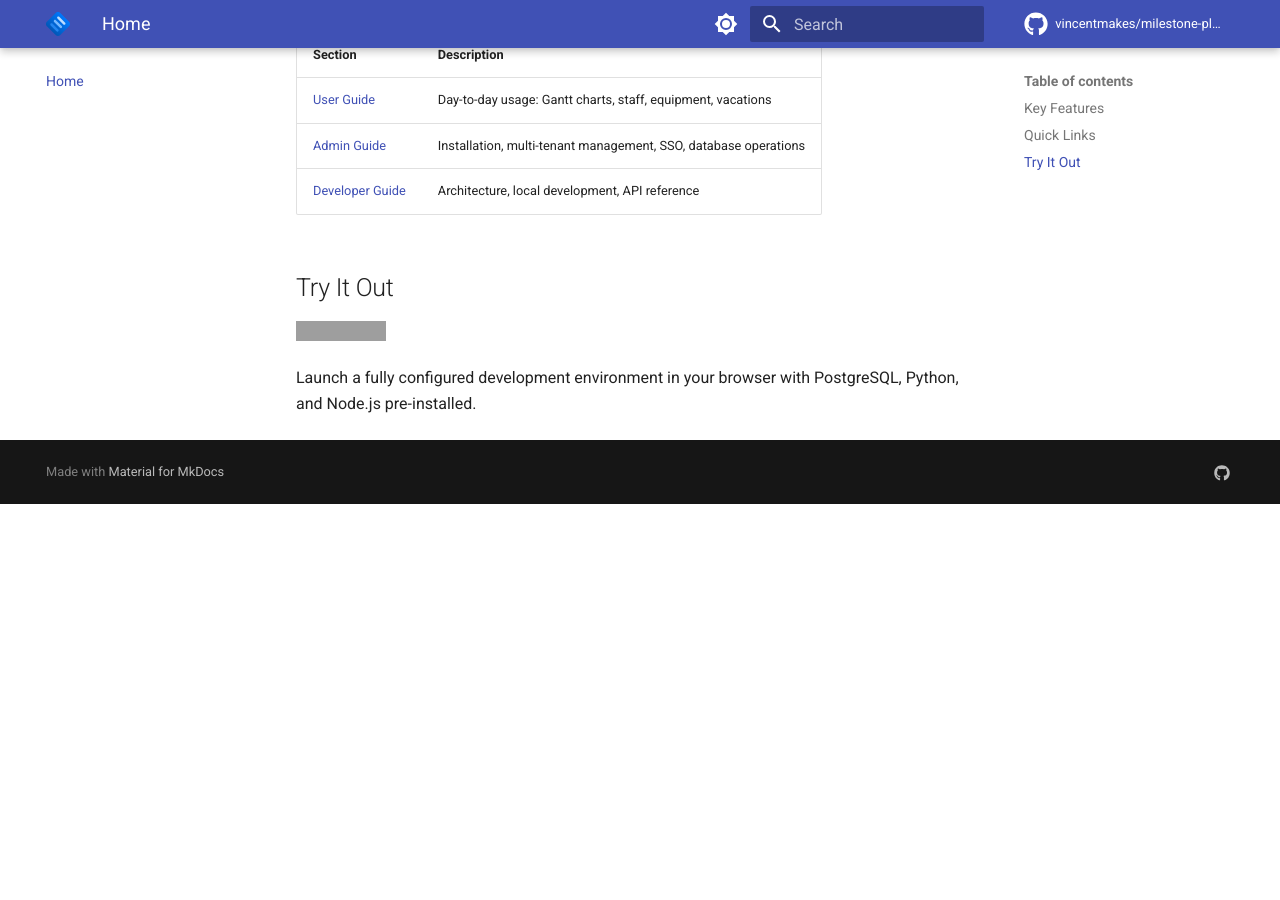
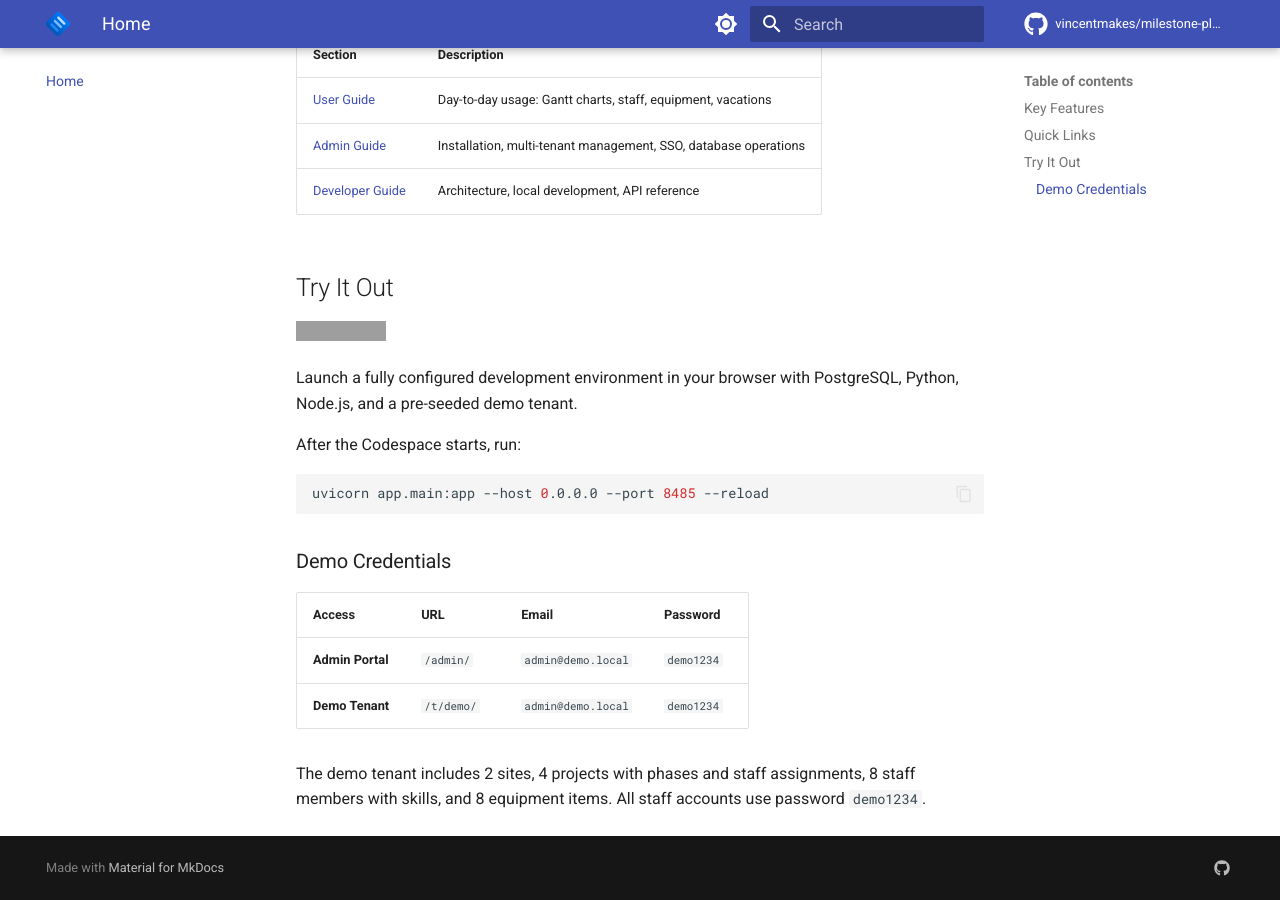
Before and after one commit to vincentmakes/milestone-planner, an MkDocs documentation site: the page built from docs/index.md, in a window 1280 px wide and 900 px high, scrolled down 800 px. Built offline with MkDocs 1.6.1 and Material for MkDocs 9.7.7, drawn with Linux system fonts in a browser that asks for light colours; comment, search, counter and statistics services are not loaded; before the commit the page ends 1304 px from its top, so only the background shows below that; grey boxes are pictures that could not be loaded.

Commit message:
Update docs URL to docs-milestone.verdet.me, add demo credentials everywhere
- Set site_url in mkdocs.yml to the live docs-milestone.verdet.me
- Update README.md documentation links to point to the live docs site
- Add demo credentials table to docs landing page (docs/index.md)
- Add demo credentials to developer guide Codespaces section

https://claude.ai/code/session_0161AK6paBMXuxs7uThEWmjC

````diff
--- a/docs/index.md
+++ b/docs/index.md
@@ -26,4 +26,19 @@
 
 [![Open in GitHub Codespaces](https://github.com/codespaces/badge.svg)](https://codespaces.new/vincentmakes/milestone-planner?quickstart=1)
 
-Launch a fully configured development environment in your browser with PostgreSQL, Python, and Node.js pre-installed.
+Launch a fully configured development environment in your browser with PostgreSQL, Python, Node.js, and a pre-seeded demo tenant.
+
+After the Codespace starts, run:
+
+```bash
+uvicorn app.main:app --host 0.0.0.0 --port 8485 --reload
+```
+
+### Demo Credentials
+
+| Access | URL | Email | Password |
+|--------|-----|-------|----------|
+| **Admin Portal** | `/admin/` | `admin@demo.local` | `demo1234` |
+| **Demo Tenant** | `/t/demo/` | `admin@demo.local` | `demo1234` |
+
+The demo tenant includes 2 sites, 4 projects with phases and staff assignments, 8 staff members with skills, and 8 equipment items. All staff accounts use password `demo1234`.
--- a/mkdocs.yml
+++ b/mkdocs.yml
@@ -1,5 +1,5 @@
 site_name: Milestone Planner Documentation
-site_url: https://docs.milestoneplanner.net
+site_url: https://docs-milestone.verdet.me
 site_description: User and administration documentation for Milestone Planner — R&D project management with Gantt charts, staff allocation, and equipment booking.
 repo_url: https://github.com/vincentmakes/milestone-planner
 repo_name: vincentmakes/milestone-planner
````
Also changed, not shown: README.md (+5 -3 lines), docs/developer-guide/local-development.md (+8 -1 lines).
